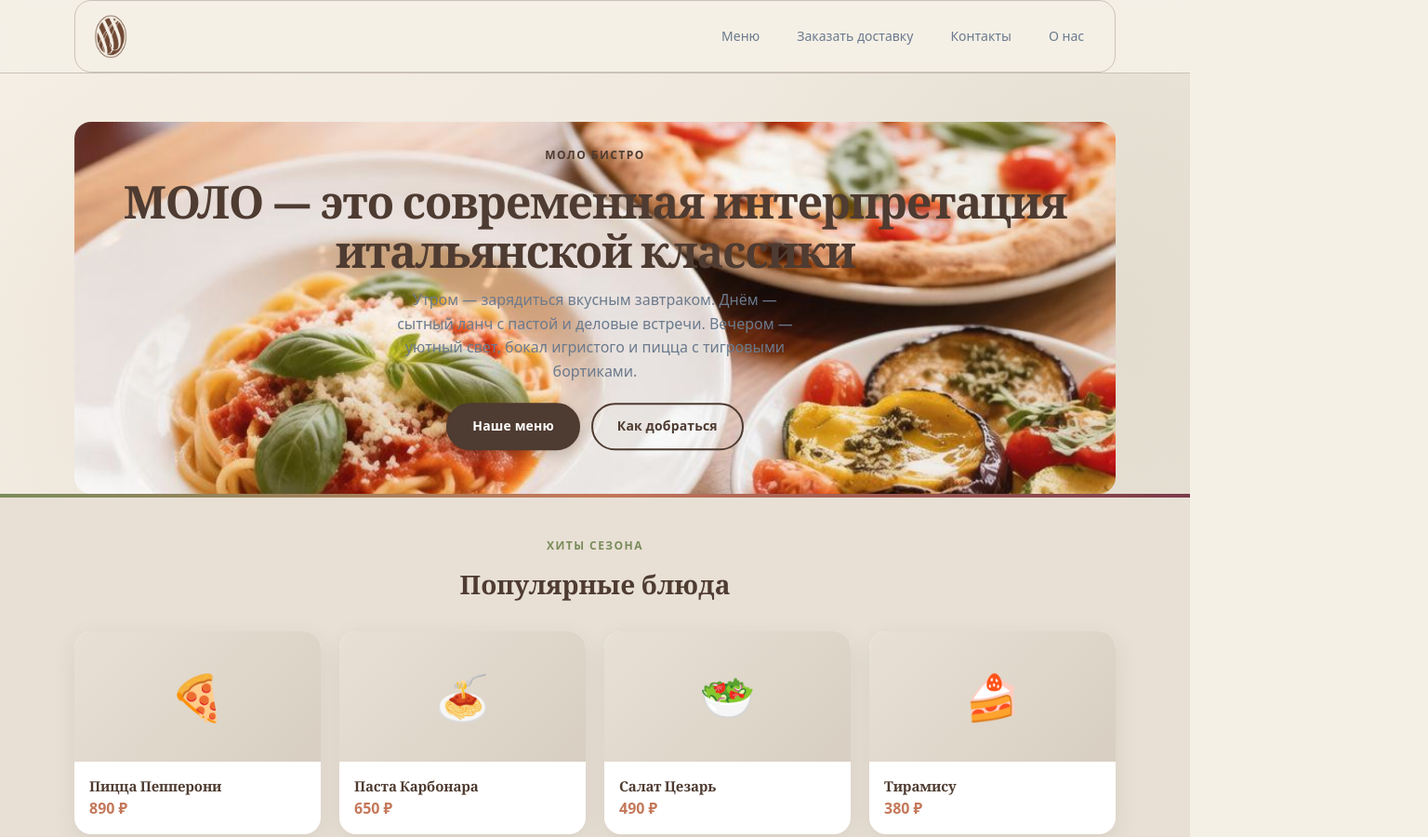
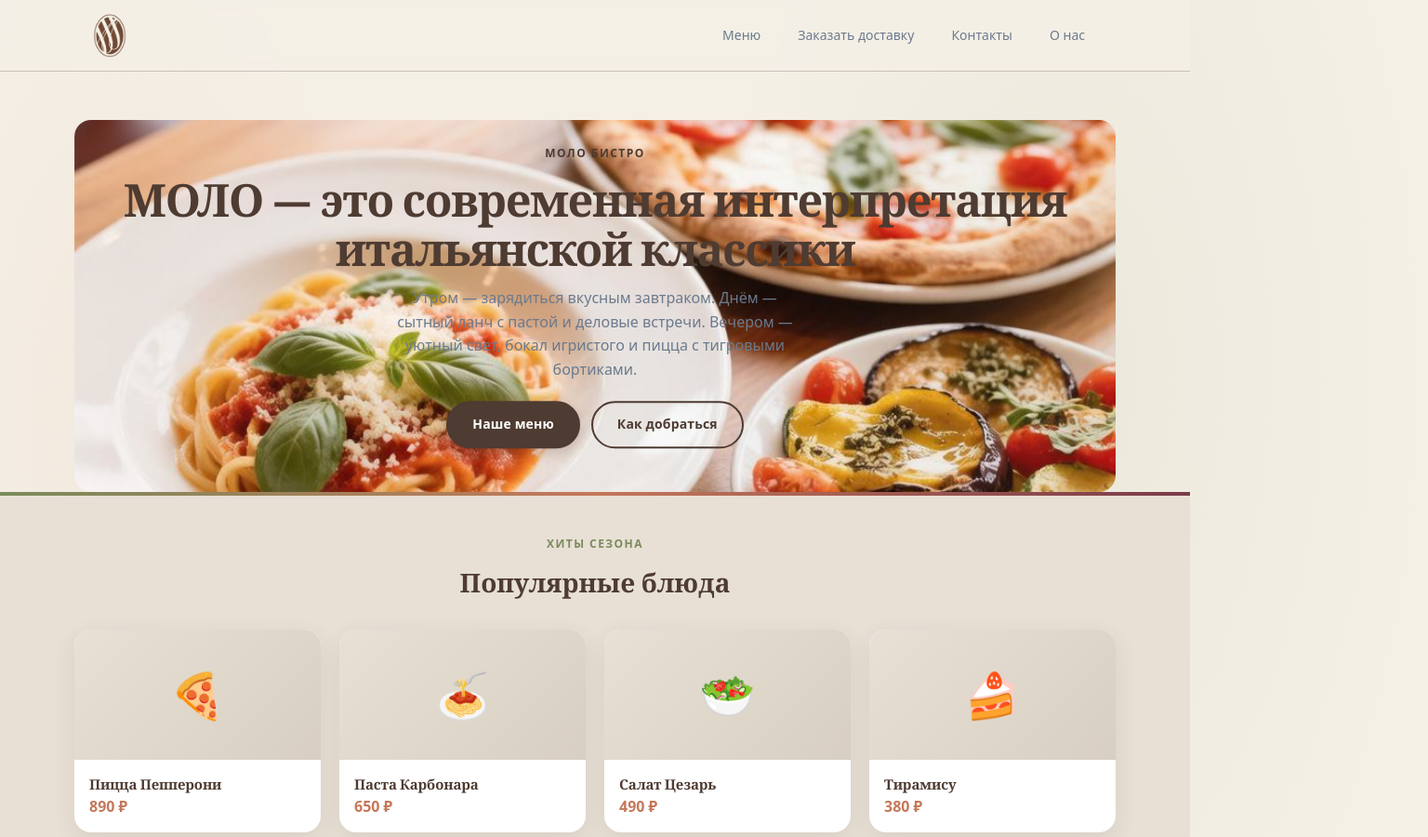
Before and after one commit to Ailono/molo_rest, a website: page public/preview-index-v2.html in a window 1280 px wide. Shown: the top 900 px of the page at 93% size, 1536 px wide, since content can reach past the window. Drawn offline with nearby package versions, Linux system fonts and the light colour scheme; a web font is replaced by a local one.

Commit message:
auto: agent changes

```diff
--- a/public/preview-index-v2.html
+++ b/public/preview-index-v2.html
@@ -9,6 +9,25 @@
     <link rel="stylesheet" href="/css/style.css" />
     <style>
       :root {
+        --mocha: #4E3B31;
+        --mocha-light: #6B554A;
+        --mocha-dark: #3D2E24;
+        --olive: #7A8B5C;
+        --terracotta: #C4785A;
+        --wine: #7A3B4A;
+        --sage: #9CAF88;
+        --cream: #F5F0E6;
+        --sand: #E8E0D5;
+      }
+
+      /* Header fix */
+      .site-header {
+        border-bottom: 1px solid rgba(78,59,49,.25);
+      }
+      .header-inner {
+        border: none !important;
+        border-radius: 0 !important;
+      }
         --mocha: #4E3B31;
         --mocha-light: #6B554A;
         --mocha-dark: #3D2E24;
```
